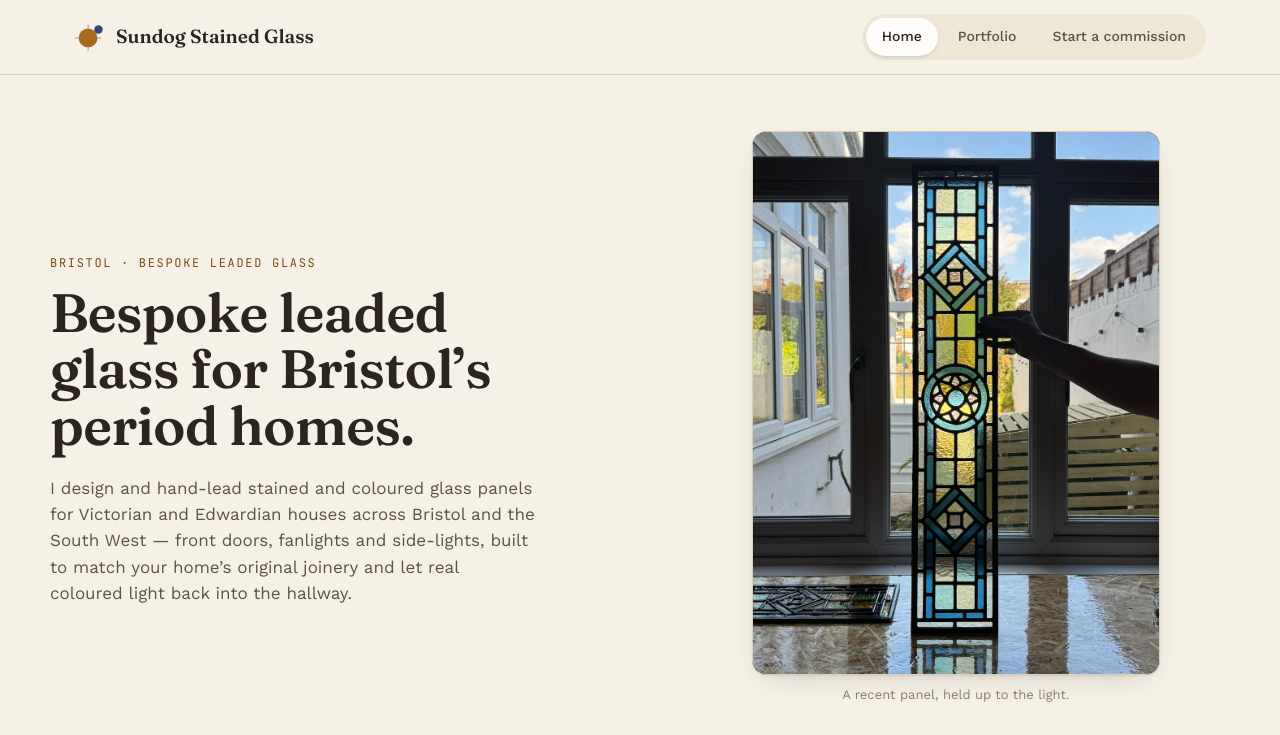
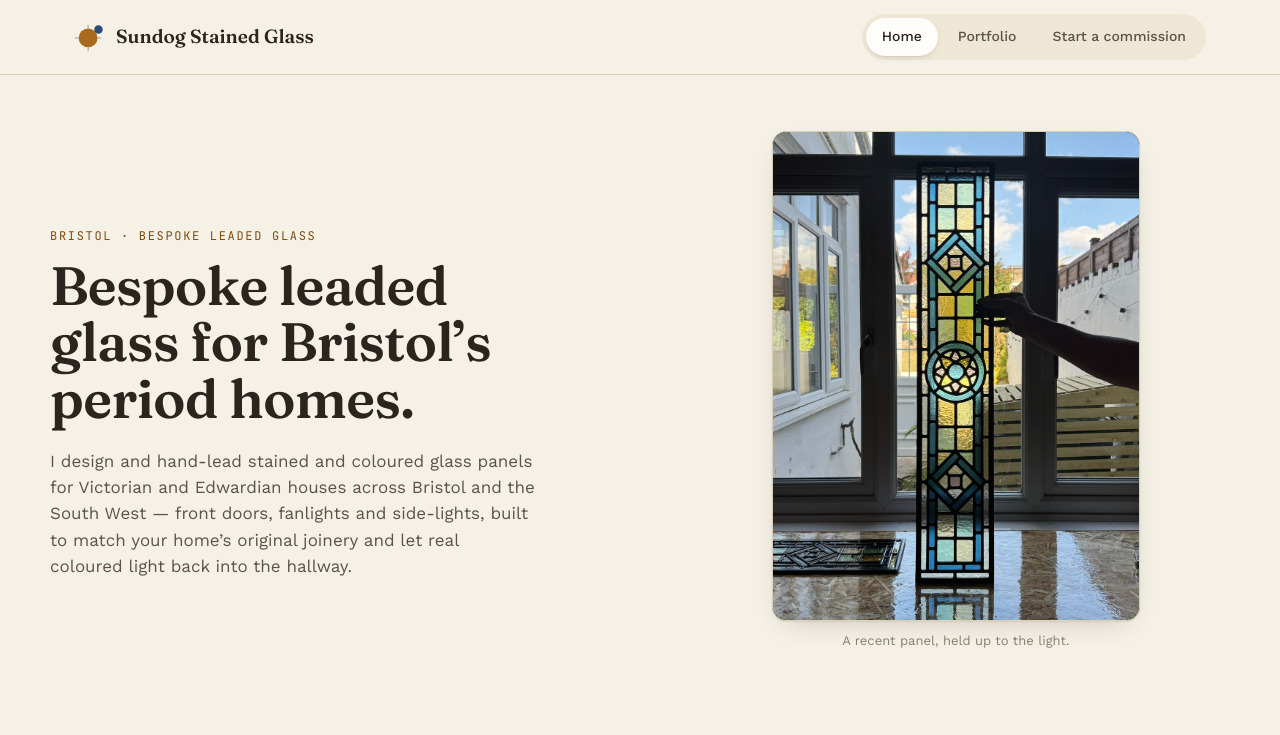
Before and after one commit to jamiewebb182-creator/Sundog, a Next.js app: page / in a window 1280 px wide. Shown: the top 735 px of the page. Built offline with nearby package versions, Linux system fonts and the light colour scheme.

Commit message:
Update globals.css

```diff
--- a/app/globals.css
+++ b/app/globals.css
@@ -119,7 +119,7 @@ section.block:last-child { margin-bottom: 0; }
 .hero { display: grid; grid-template-columns: 1.05fr 1fr; gap: 56px; align-items: center; }
 .hero h1 { font-size: clamp(34px, 4.6vw, 54px); line-height: 1.05; margin: 10px 0 20px; }
 .hero .bio { color: var(--ink-soft); font-size: 17px; max-width: 46ch; margin-bottom: 0; }
-.hero-art .frame { border-radius: var(--radius); overflow: hidden; box-shadow: var(--shadow); border: 1px solid var(--line); aspect-ratio: 3 / 4; max-height: 544px; margin: 0 auto; }
+.hero-art .frame { border-radius: var(--radius); overflow: hidden; box-shadow: var(--shadow); border: 1px solid var(--line); aspect-ratio: 3 / 4; max-height: 490px; margin: 0 auto; }
 .hero-art .frame img { width: 100%; height: 100%; object-fit: cover; }
 .hero-cap { margin-top: 10px; font-size: 13px; color: var(--ink-faint); text-align: center; }
 
```
